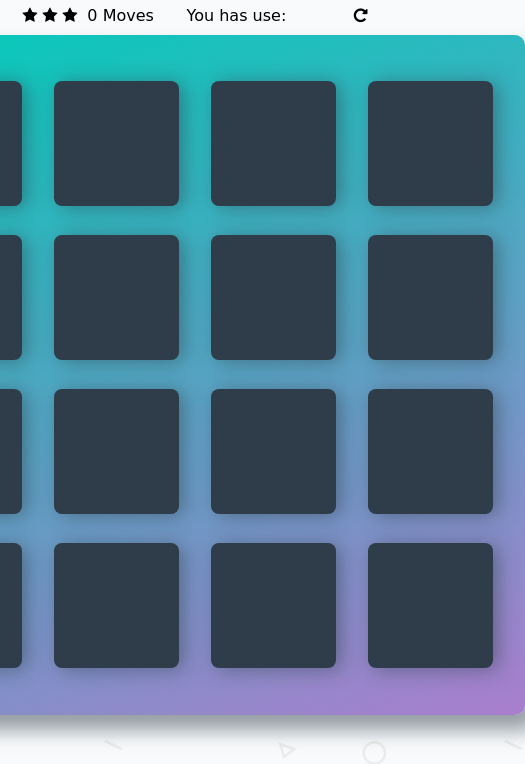
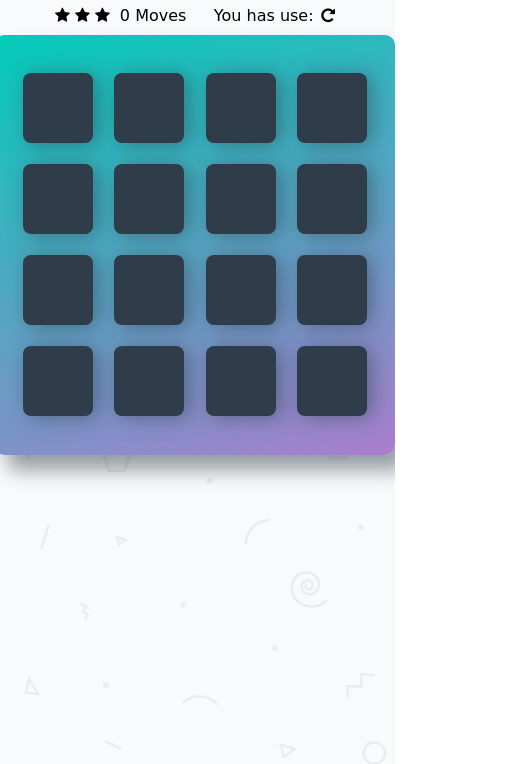
Before and after one commit to leiamei/memory-game-1, a website: page index.html in a window 390 px wide. Shown: the part 80-844 px from the top of the page, 525 px wide, since content can reach past the window. Drawn offline with Linux system fonts and the light colour scheme; a web font is replaced by a local one.

Commit message:
Feature:增加媒体查询

```diff
--- a/css/app.css
+++ b/css/app.css
@@ -36,12 +36,31 @@ h1 {
 /*
  * Styles for the deck of cards
  */
+@media screen and (max-width: 660px){
+    .deck {
+        width: 400px;
+        min-height: 420px;
+        padding: 28px;
+    }
+    .deck .card {
+        height: 70px;
+        width: 70px;
+    }
+}
+@media screen and (min-width: 661px){
+    .deck {
+        width: 660px;
+        min-height: 680px;
+        padding: 32px;
+    }
+    .deck .card {
+        height: 125px;
+        width: 125px;
+    }
+}
+.deck {
+    background: linear-gradient(160deg, #02ccba 0%, #aa7ecd 100%);
 
-.deck {
-    width: 660px;
-    min-height: 680px;
-    background: linear-gradient(160deg, #02ccba 0%, #aa7ecd 100%);
-    padding: 32px;
     border-radius: 10px;
     box-shadow: 12px 15px 20px 0 rgba(46, 61, 73, 0.5);
     display: flex;
@@ -52,8 +71,6 @@ h1 {
 }
 
 .deck .card {
-    height: 125px;
-    width: 125px;
     background: #2e3d49;
     font-size: 0;
     color: #ffffff;
@@ -89,10 +106,18 @@ h1 {
 /*
  * Styles for the Score Panel
  */
-
+@media screen and (max-width: 660px){
+    .score-panel {
+        width: 280px;
+    }
+}
+@media screen and (min-width: 661px){
+    .score-panel {
+        width: 345px;
+    }
+}
 .score-panel {
     text-align: left;
-    width: 345px;
     margin-bottom: 10px;
 }
 
@@ -115,6 +140,10 @@ h1 {
 .score-panel .time {
     display: inline-block;
     margin-left: 8%;
+}
+
+.score-panel .time span{
+    font-weight: 600;
 }
 
 .result{
```
Also changed, not shown: 1 other file.
